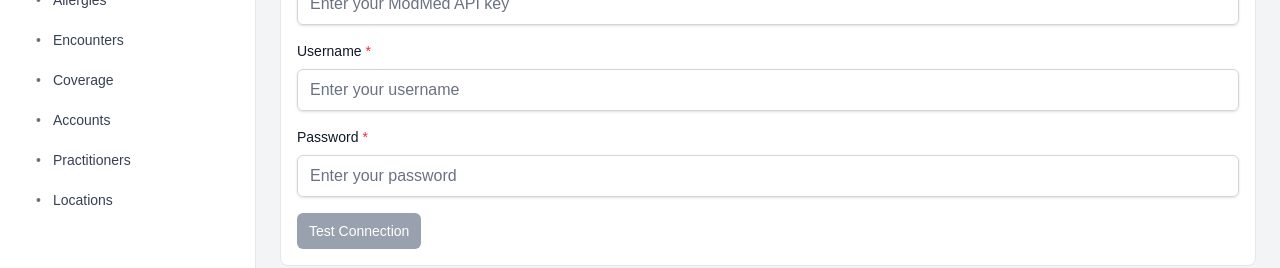
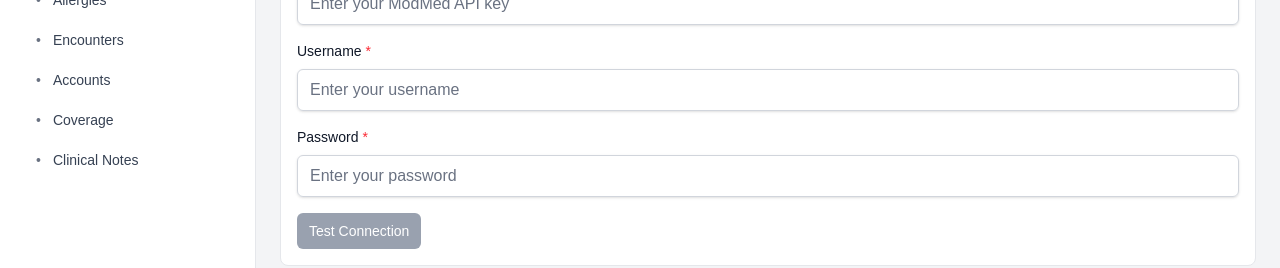
Before and after one commit to Aadithya-J/attack-capital-ehr-dashboard, a Next.js app: page / in a window 1280 px wide. Shown: the part 302-570 px from the top of the page. Built offline with nearby package versions, Linux system fonts and the light colour scheme.

Commit message:
refactor(sidebar): update navigation menu
Reorganize sidebar navigation items and add clinical notes section.

```diff
--- a/src/components/layout/Sidebar.tsx
+++ b/src/components/layout/Sidebar.tsx
@@ -15,10 +15,9 @@ const sections = [
   { id: 'medications', name: 'Medications', icon: '•' },
   { id: 'allergies', name: 'Allergies', icon: '•' },
   { id: 'encounters', name: 'Encounters', icon: '•' },
+  { id: 'accounts', name: 'Accounts', icon: '•' },
   { id: 'coverage', name: 'Coverage', icon: '•' },
-  { id: 'accounts', name: 'Accounts', icon: '•' },
-  { id: 'practitioners', name: 'Practitioners', icon: '•' },
-  { id: 'locations', name: 'Locations', icon: '•' },
+  { id: 'clinical-notes', name: 'Clinical Notes', icon: '•' },
 ];
 
 export default function Sidebar({ activeSection, onSectionChange }: SidebarProps) {
```
